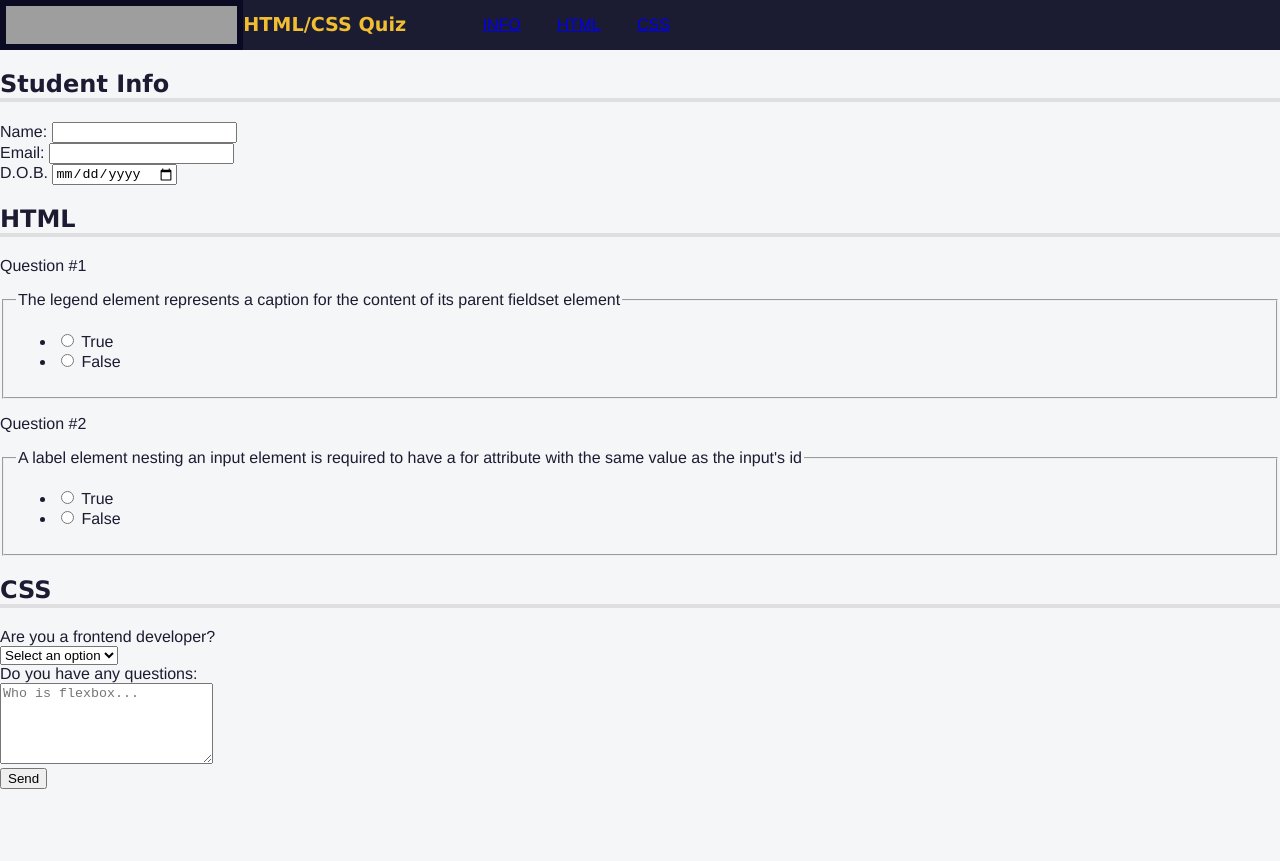
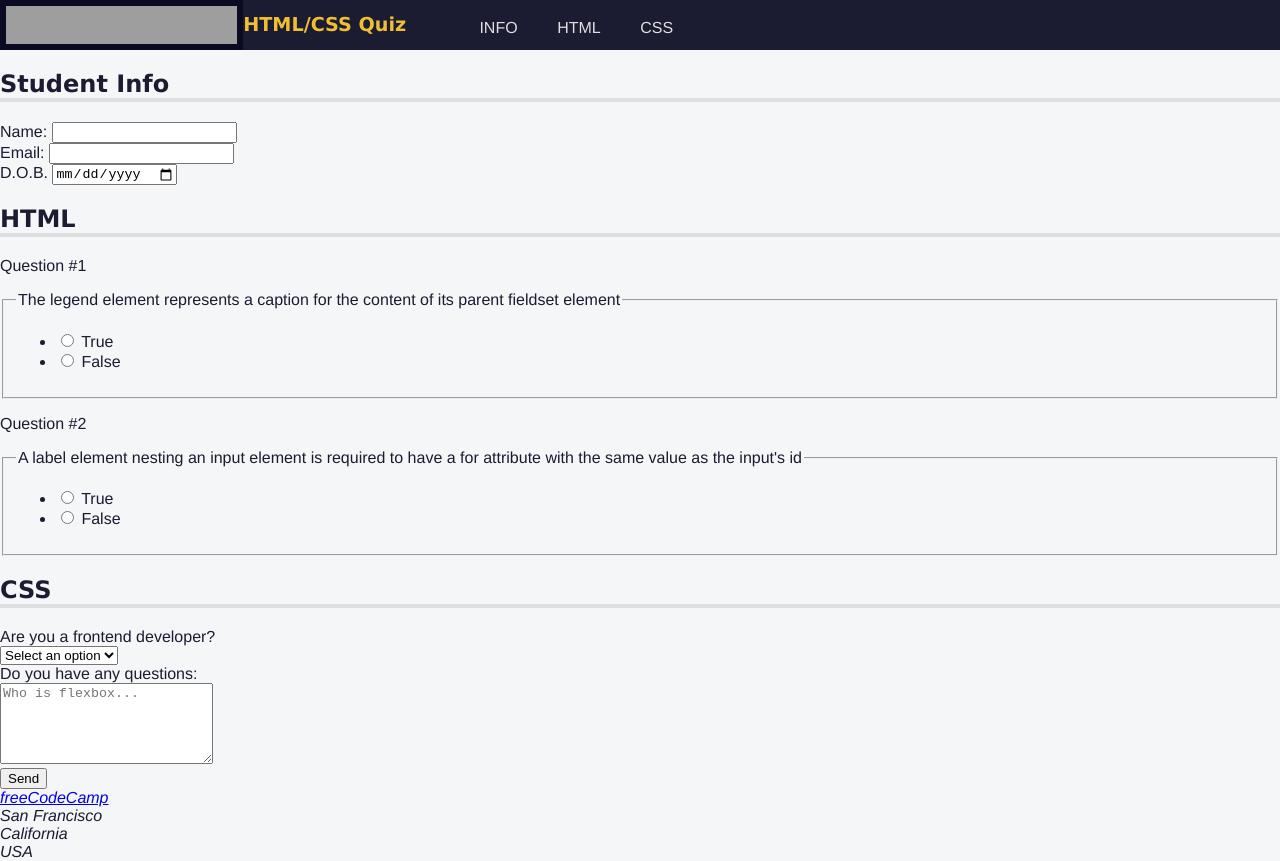
Before and after one commit to jbrown307/accessibility-quiz, a plain HTML site: page index.html in a window 1280 px wide. Before the commit the page ends 800 px from the top, so only its background shows below. Drawn offline with Linux system fonts and the light colour scheme; grey boxes are pictures that could not be loaded.

Commit message:
ADD 'footer' section' -- ADD styles to header

```diff
--- a/index.html
+++ b/index.html
@@ -145,7 +145,12 @@ The value of the content attribute is used by search engines to provide a descri
     <!--The footer element is a container for a collection of content that is related to the page,
     and the address element is a container for contact information for the author of the page-->
     <footer>
-      <address><address>
+      <address>
+        <a href="https://freecodecamp.org">freeCodeCamp</a><br />
+        San Francisco<br />
+        California<br />
+        USA
+      <address>
     </footer>
   </body>
 </html>
--- a/styles.css
+++ b/styles.css
@@ -35,6 +35,25 @@ nav > ul {
   justify-content: space-evenly;
 }
 
+nav > ul > li {
+  color: #dfdfe2;
+  margin: 0 0.2rem;
+  padding: 0.2rem;
+  display: block;
+}
+
+
+nav > ul > li:hover {
+  color:#1b1b32;
+  background-color: #dfdfe2;
+  cursor: pointer;
+}
+
+li > a {
+  color: inherit;
+  text-decoration:none;
+}
+
 h1,
 h2 {
   font-family: Verdana, Tahoma;
@@ -61,6 +80,7 @@ p::before {
 }
 
 
+
 /*A useful property of an SVG (scalable vector graphics) is that it contains a path attribute which allows the image
 to be scaled without affecting the resolution of the resultant image*/
 
```
